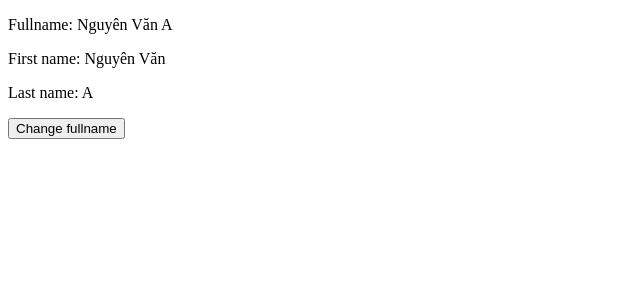
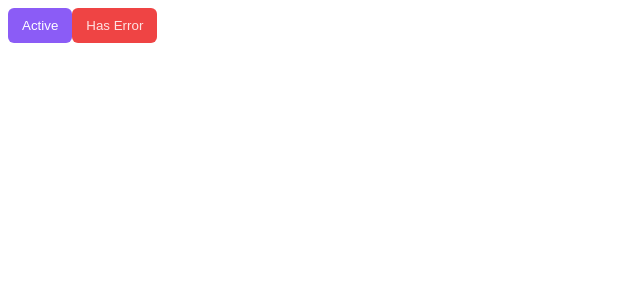
Before and after one commit to 1996Khanh/LearnVueJs, a Vue app: page / in a window 1280 px wide. Shown: the top 300 px of the page, without its empty margins (0-640 px from the left). Built offline with nearby package versions, Linux system fonts and the light colour scheme.

Commit message:
Binding class

```diff
--- a/src/App.vue
+++ b/src/App.vue
@@ -1,28 +1,54 @@
 <script setup>
-import { computed, ref } from 'vue'
+import { ref } from 'vue'
 
-const firstName = ref('Nguyên Văn')
-const lastName = ref('A')
+const isActive = ref(true)
+const hasError = ref(true)
 
-const fullName = computed({
-  get() {
-    return firstName.value + ' ' + lastName.value
-  },
-  set(newValue) {
-    ;[firstName.value, lastName.value] = newValue.split(',')
-  },
-})
+const changeActive = () => {
+  isActive.value = !isActive.value
+}
 
-const changeFullname = () => {
-  fullName.value = 'Nguyễn Văn,B'
+const changeHasError = () => {
+  hasError.value = !hasError.value
 }
 </script>
 
 <template>
-  <div>
-    <p id="count">Fullname: {{ fullName }}</p>
-    <p id="count">First name: {{ firstName }}</p>
-    <p id="count">Last name: {{ lastName }}</p>
-    <button @click="changeFullname">Change fullname</button>
-  </div>
+  <button @click="changeActive" class="button" :class="{ active: isActive }">
+    {{ isActive ? 'Active' : 'Deactive' }}
+  </button>
+
+  <button @click="changeHasError" class="button" :class="{ 'has-error': hasError }">
+    {{ hasError ? 'Has Error' : 'No Error' }}
+  </button>
 </template>
+
+<style>
+.button {
+  border: none;
+  background: #ede9fe;
+  color: #8b5cf6;
+  padding: 10px 14px;
+  border-radius: 6px;
+  cursor: pointer;
+  &:hover {
+    background: #c7d2fe;
+  }
+}
+
+.active {
+  background: #8b5cf6;
+  color: white;
+  &:hover {
+    background: #818cf8;
+  }
+}
+
+.has-error {
+  background: #ef4444;
+  color: #fee2e2;
+  &:hover {
+    background: #f87171;
+  }
+}
+</style>
```
